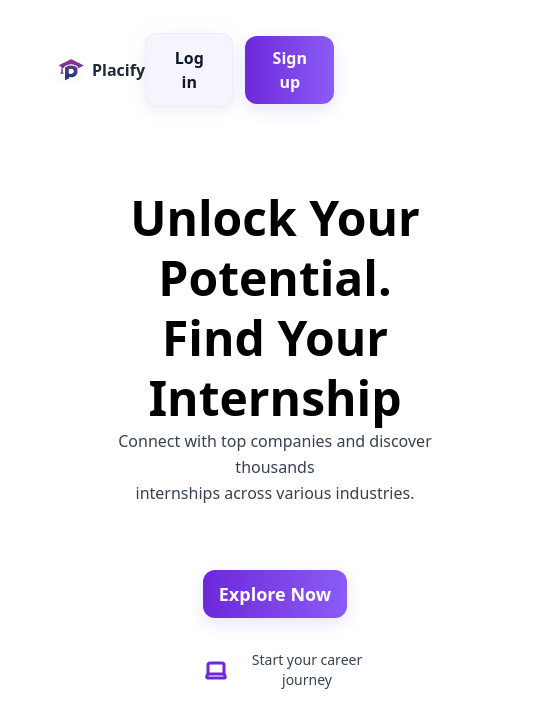
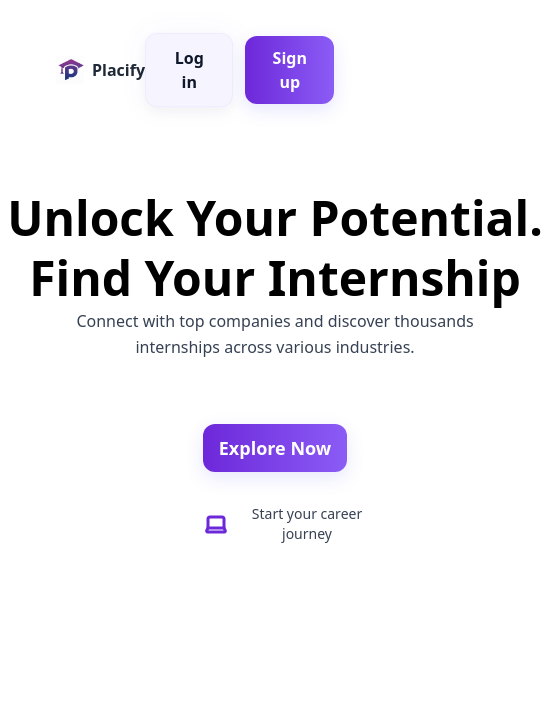
Before and after one commit to sha0634/project25, a React (Vite) app in the folder frontend25/: page / in a window 390 px wide. Shown: the top 728 px of the page, 543 px wide, since content can reach past the window. Built offline with nearby package versions, Linux system fonts and the light colour scheme.

Commit message:
landing page part1

```diff
--- a/frontend25/package.json
+++ b/frontend25/package.json
@@ -11,6 +11,7 @@
   },
   "dependencies": {
     "@tailwindcss/vite": "^4.1.17",
+    "framer-motion": "^12.23.26",
     "react": "^19.2.0",
     "react-dom": "^19.2.0",
     "react-icons": "^5.5.0",
--- a/frontend25/src/pages/Landing.jsx
+++ b/frontend25/src/pages/Landing.jsx
@@ -1,22 +1,85 @@
 import Navbar from '../component/Navbar'
 import laptopIcon from '../assets/laptop.svg'
+import { motion } from 'framer-motion'
 
 export default function Landing(){
+    const text1 = "Unlock Your Potential.";
+    const text2 = "Find Your Internship";
+    const text3Line1 = "Connect with top companies and discover thousands";
+    const text3Line2 = "internships across various industries.";
+
+    const container = {
+        hidden: { opacity: 0 },
+        visible: (i = 1) => ({
+            opacity: 1,
+            transition: { staggerChildren: 0.03, delayChildren: i * 0.04 }
+        })
+    };
+
+    const child = {
+        hidden: { opacity: 0, y: 20 },
+        visible: {
+            opacity: 1,
+            y: 0,
+            transition: { type: "spring", damping: 12, stiffness: 100 }
+        }
+    };
+
     return(
         <div className="flex flex-col m-20 h-full w-full bg-white">
             {/* <Navbar /> */}
             <div className="flex flex-col items-center justify-start  text-center  flex-1">
-                <h1 className="text-5xl md:text-6xl lg:text-7xl font-semibold  text-black leading-tight max-w-4xl">
-                    Unlock Your Potential.
-                </h1>
-                <h2 className="text-5xl md:text-6xl lg:text-7xl font-semibold  text-black leading-tight max-w-4xl">
-                    Find Your Internship
-                </h2>
-                <p className="text-base md:text-lg text-gray-700 mb-16 max-w-2xl font-medium leading-relaxed">
-                    Connect with top companies and discover thousands<br/>
-                    internships across various industries.
-                </p>
-                <div className="flex flex-col sm:flex-row gap-6 items-center justify-center">
+                <motion.h1
+                    variants={container}
+                    initial="hidden"
+                    animate="visible"
+                    custom={0}
+                    className="text-5xl md:text-6xl lg:text-7xl font-semibold  text-black leading-tight max-w-4xl"
+                >
+                    {text1.split("").map((char, index) => (
+                        <motion.span key={index} variants={child}>
+                            {char === " " ? "\u00A0" : char}
+                        </motion.span>
+                    ))}
+                </motion.h1>
+                <motion.h2
+                    variants={container}
+                    initial="hidden"
+                    animate="visible"
+                    custom={text1.length}
+                    className="text-5xl md:text-6xl lg:text-7xl font-semibold  text-black leading-tight max-w-4xl"
+                >
+                    {text2.split("").map((char, index) => (
+                        <motion.span key={index} variants={child}>
+                            {char === " " ? "\u00A0" : char}
+                        </motion.span>
+                    ))}
+                </motion.h2>
+                <motion.p
+                    variants={container}
+                    initial="hidden"
+                    animate="visible"
+                    custom={text1.length + text2.length}
+                    className="text-base md:text-lg text-gray-700 mb-16 max-w-2xl font-medium leading-relaxed"
+                >
+                    {text3Line1.split("").map((char, index) => (
+                        <motion.span key={index} variants={child}>
+                            {char === " " ? "\u00A0" : char}
+                        </motion.span>
+                    ))}
+                    <br/>
+                    {text3Line2.split("").map((char, index) => (
+                        <motion.span key={`line2-${index}`} variants={child}>
+                            {char === " " ? "\u00A0" : char}
+                        </motion.span>
+                    ))}
+                </motion.p>
+                <motion.div
+                    initial={{ opacity: 0, y: 20 }}
+                    animate={{ opacity: 1, y: 0 }}
+                    transition={{ duration: 0.8, delay: 3 }}
+                    className="flex flex-col sm:flex-row gap-6 items-center justify-center"
+                >
                     <button className="signup-btn px-8 py-4 text-lg font-semibold">
                         Explore Now
                     </button>
@@ -27,7 +90,7 @@ export default function Landing(){
                             <div>journey</div>
                         </div>
                     </div>
-                </div>
+                </motion.div>
             </div>
         </div>
     )
```
Also changed, not shown: 1 other file (tests, documents, lock files or other folders).
